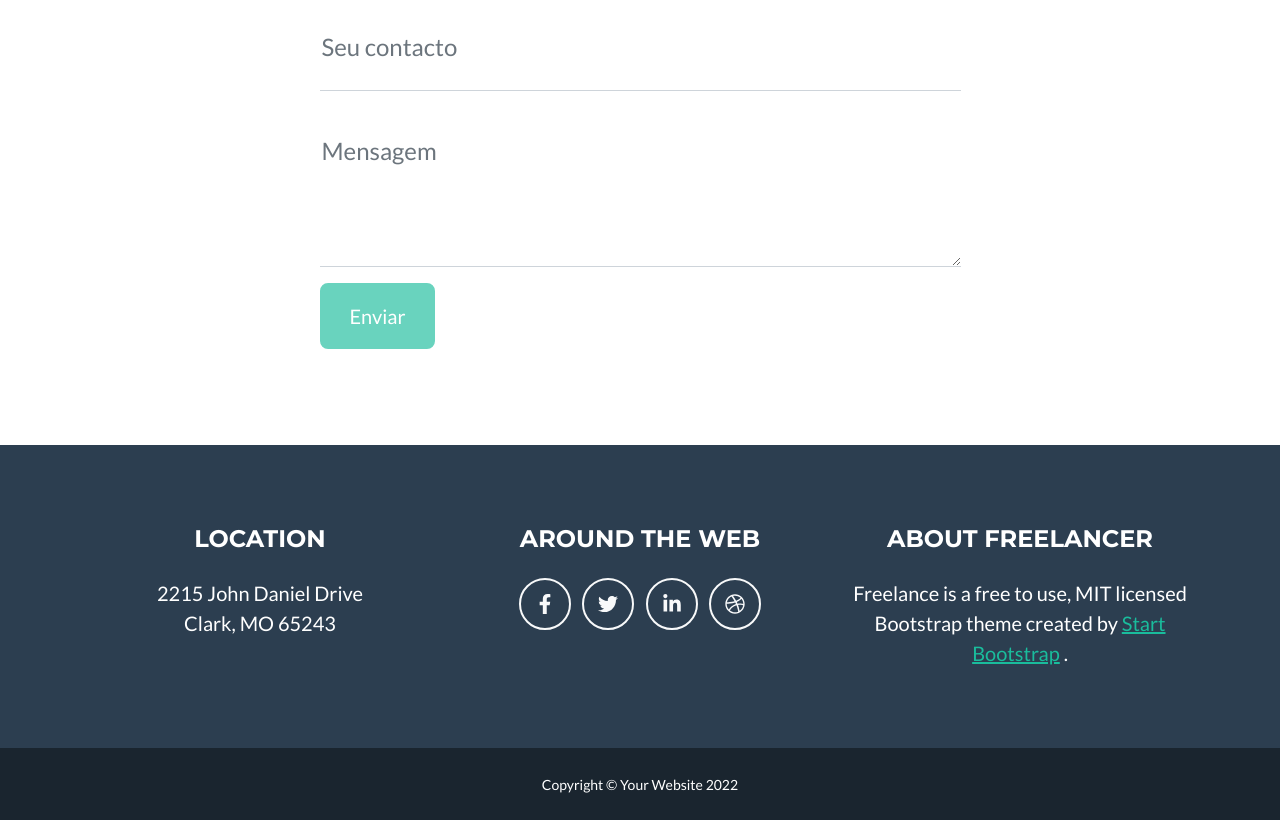
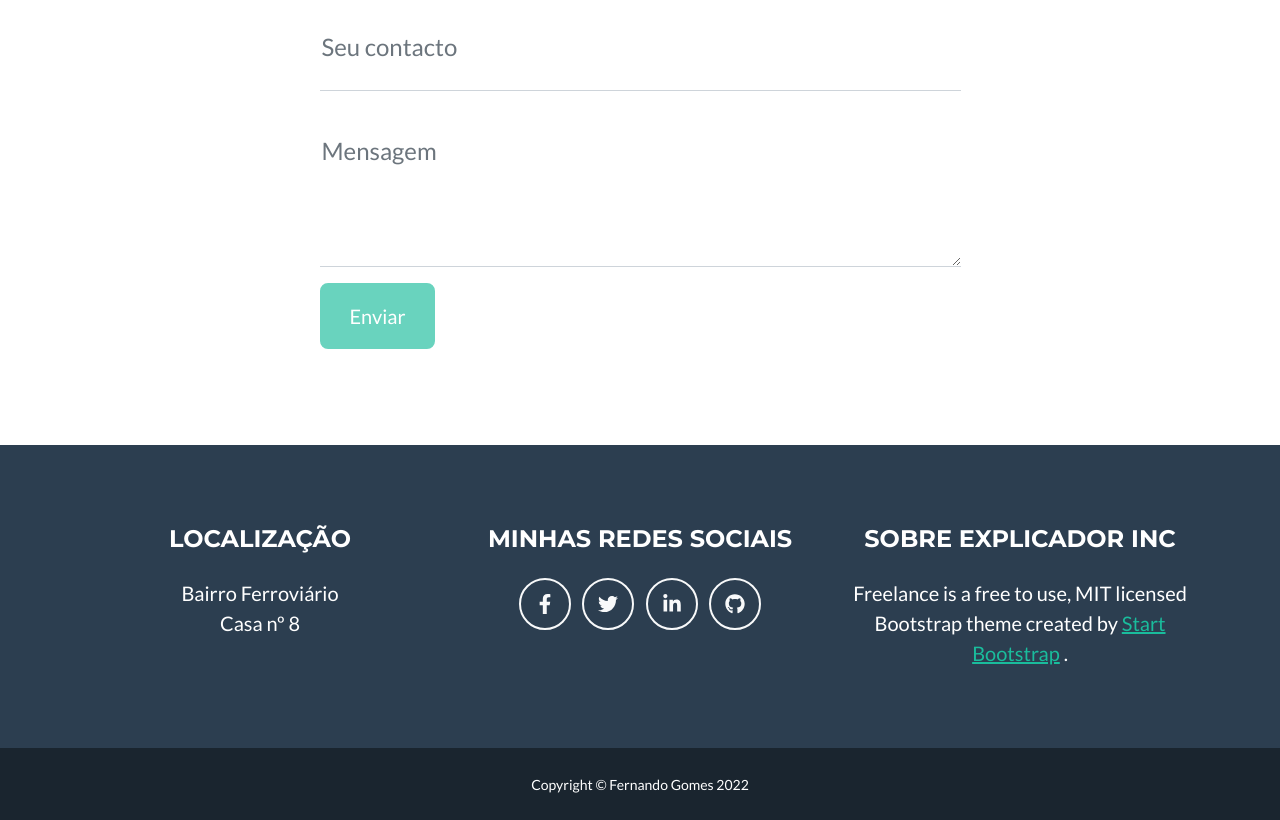
Before and after one commit to fernandogomesfg/PortfolioFreelancer, a plain HTML site: page index.html in a window 1280 px wide. Shown: the part 2598-3418 px from the top of the page. Drawn offline with nearby package versions, Linux system fonts and the light colour scheme.

Commit message:
chore: personalização do rodapé

```diff
--- a/index.html
+++ b/index.html
@@ -213,24 +213,24 @@
                 <div class="row">
                     <!-- Footer Location-->
                     <div class="col-lg-4 mb-5 mb-lg-0">
-                        <h4 class="text-uppercase mb-4">Location</h4>
+                        <h4 class="text-uppercase mb-4">Localização</h4>
                         <p class="lead mb-0">
-                            2215 John Daniel Drive
+                            Bairro Ferroviário
                             <br />
-                            Clark, MO 65243
+                            Casa nº 8
                         </p>
                     </div>
                     <!-- Footer Social Icons-->
                     <div class="col-lg-4 mb-5 mb-lg-0">
-                        <h4 class="text-uppercase mb-4">Around the Web</h4>
+                        <h4 class="text-uppercase mb-4">Minhas Redes Sociais</h4>
                         <a class="btn btn-outline-light btn-social mx-1" href="#!"><i class="fab fa-fw fa-facebook-f"></i></a>
                         <a class="btn btn-outline-light btn-social mx-1" href="#!"><i class="fab fa-fw fa-twitter"></i></a>
                         <a class="btn btn-outline-light btn-social mx-1" href="#!"><i class="fab fa-fw fa-linkedin-in"></i></a>
-                        <a class="btn btn-outline-light btn-social mx-1" href="#!"><i class="fab fa-fw fa-dribbble"></i></a>
+                        <a class="btn btn-outline-light btn-social mx-1" href="#!"><i class="fab fa-fw fa-github"></i></a>
                     </div>
                     <!-- Footer About Text-->
                     <div class="col-lg-4">
-                        <h4 class="text-uppercase mb-4">About Freelancer</h4>
+                        <h4 class="text-uppercase mb-4">Sobre Explicador Inc</h4>
                         <p class="lead mb-0">
                             Freelance is a free to use, MIT licensed Bootstrap theme created by
                             <a href="http://startbootstrap.com">Start Bootstrap</a>
@@ -242,7 +242,7 @@
         </footer>
         <!-- Copyright Section-->
         <div class="copyright py-4 text-center text-white">
-            <div class="container"><small>Copyright &copy; Your Website 2022</small></div>
+            <div class="container"><small>Copyright &copy; Fernando Gomes 2022</small></div>
         </div>
         <!-- Portfolio Modals-->
         <!-- Portfolio Modal 1-->
```
